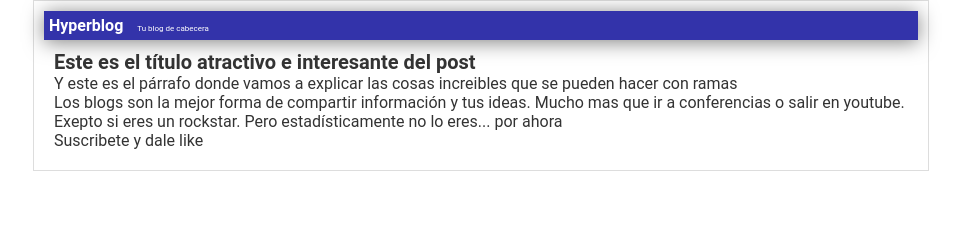
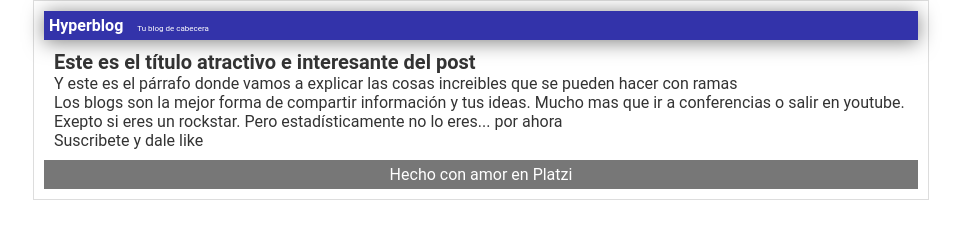
Before and after one commit to ackermanGitHub/hyperblog, a plain HTML site: page index.html in a window 1280 px wide. Shown: the whole page, without its empty margins (159-1120 px from the left). Drawn offline with Linux system fonts and the light colour scheme.

Commit message:
footer terminado

```diff
--- a/index.html
+++ b/index.html
@@ -19,6 +19,9 @@
                 <p>Los blogs son la mejor forma de compartir información y tus ideas. Mucho mas que ir a conferencias o salir en youtube. Exepto si eres un rockstar. Pero estadísticamente no lo eres... por ahora</p>
                 <p>Suscribete y dale like</p>
             </div>
+            <div id="footer">
+                Hecho con amor en Platzi
+            </div>
         </div>
     </body>
 </html>
--- a/styles.css
+++ b/styles.css
@@ -37,3 +37,9 @@ body {
 #post {
     padding: 1rem;
 }
+#footer {
+    background: #777;
+    color: white;
+    text-align: center;
+    padding: 0.5rem;
+}
```
